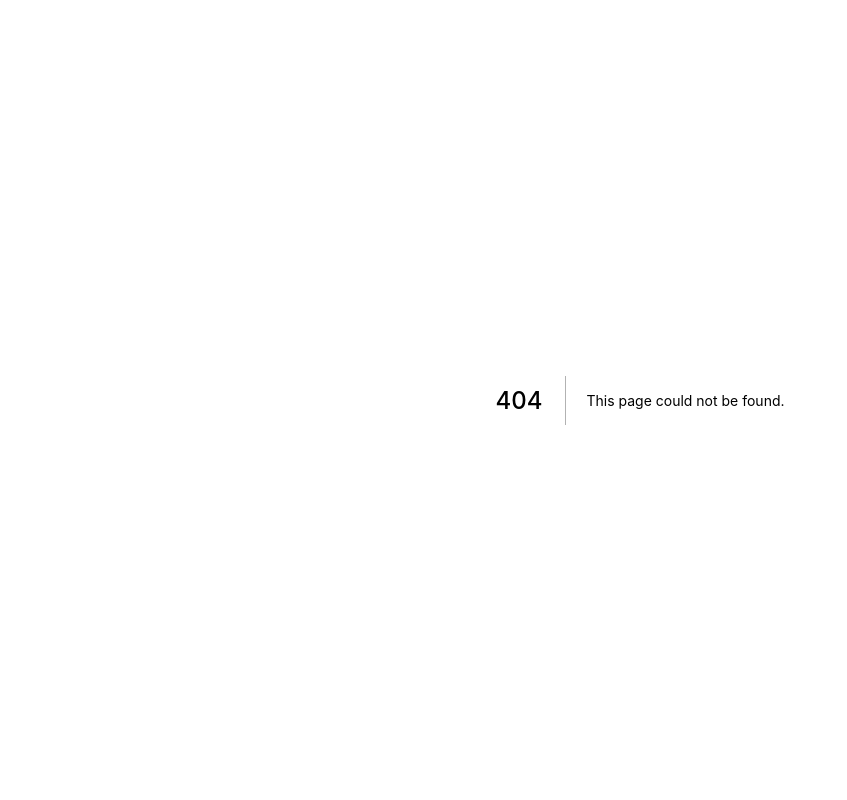
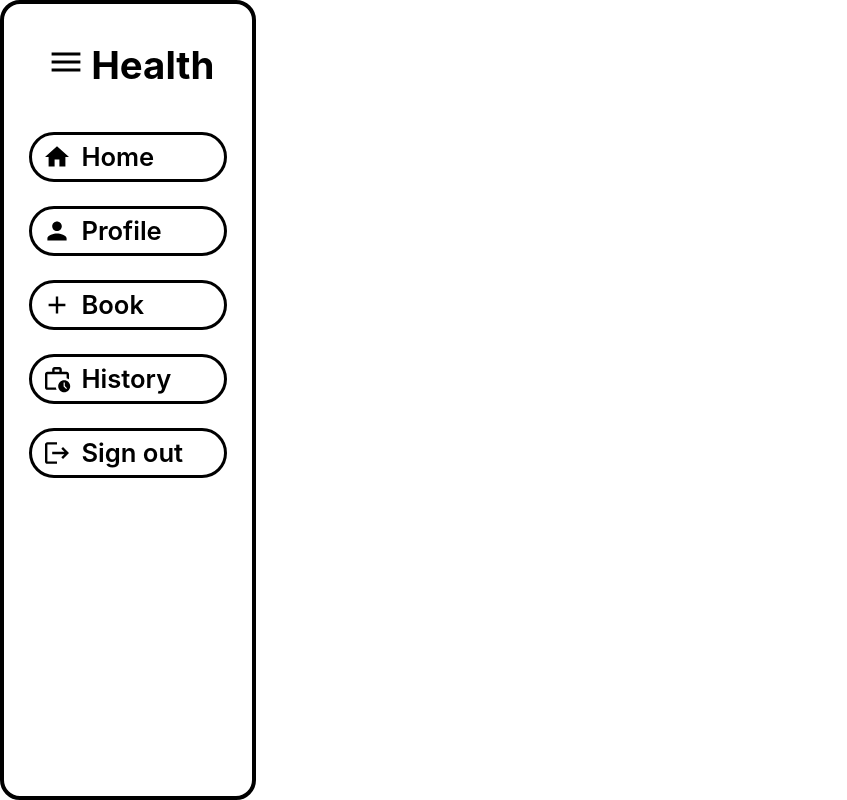
Before and after one commit to Innocent-Bern/health, a Next.js app: page /patient/book in a window 1280 px wide. Before the commit this address had no page. Shown: the whole page, without its empty margins (0-847 px from the left). Built offline with nearby package versions, Linux system fonts and the light colour scheme.

Commit message:
template patient section

```diff
--- /dev/null
+++ b/components/Control.js
@@ -0,0 +1,10 @@
+import styles from "../styles/Patient.module.css"
+const Control = ({controlWidth}) => {
+
+    return (
+        <div style={controlWidth}  className={styles.control}>
+        </div>
+     );
+}
+
+export default Control;
--- /dev/null
+++ b/components/Layout.js
@@ -0,0 +1,19 @@
+import Control from "./Control";
+import Sidebar from "./Sidebar";
+import styles from "../styles/Patient.module.css"
+import { useState } from "react";
+const Layout = ({children}) => {
+    const [controlWidth, setControlWidth]= useState()
+    const [contentWidth, setContentWidth]= useState();
+    return (
+        <div className={styles.home_page}>
+            <Control controlWidth={controlWidth} />
+            <Sidebar setControlWidth={setControlWidth} setContentWidth={setContentWidth} />
+            <div style={contentWidth} className={styles.content} >
+            {children}
+            </div>
+        </div>
+     );
+}
+
+export default Layout;
--- a/components/Sidebar.js
+++ b/components/Sidebar.js
@@ -6,6 +6,7 @@ import PersonIcon from '@mui/icons-material/Person';
 import HomeIcon from '@mui/icons-material/Home';
 import LogoutIcon from '@mui/icons-material/Logout';
 import { useEffect, useState } from "react";
+import Link from "next/link";
 const Sidebar = ({setContentWidth, setControlWidth}) => {
     const [toggle, setToggle]= useState(true)
     const [miniToggle, setMiniToggle]= useState(false)
@@ -36,11 +37,21 @@ const Sidebar = ({setContentWidth, setControlWidth}) => {
                 </div>
                 {toggle && <h2 className={styles.panel_name} > Health </h2>}
             </div>
-            <div style={btnWidth} className={styles.nav_btn}> <HomeIcon className={styles.icon} /> {toggle && <p>Home</p>} </div>
-            <div style={btnWidth} className={styles.nav_btn}> <PersonIcon className={styles.icon} /> {toggle && <p>Profile</p> }</div>
-            <div style={btnWidth} className={styles.nav_btn}> <AddIcon className={styles.icon} /> {toggle && <p>Book</p>} </div>
-            <div style={btnWidth} className={styles.nav_btn}> <WorkHistoryOutlinedIcon className={styles.icon} /> {toggle && <p>History</p>} </div>
-            <div style={btnWidth} className={styles.nav_btn}> <LogoutIcon className={styles.icon} /> {toggle && <p>Sign out</p>}</div>
+            <div style={btnWidth} className={styles.nav_btn}>
+                <Link href="/patient"><a className={styles.anchor}><HomeIcon className={styles.icon} /> {toggle && <p>Home</p>}</a></Link>
+            </div>
+            <div style={btnWidth} className={styles.nav_btn}>
+                <Link href="/patient/profile"><a className={styles.anchor}><PersonIcon className={styles.icon} /> {toggle && <p>Profile</p> }</a></Link>
+            </div>
+            <div style={btnWidth} className={styles.nav_btn}>
+                <Link href="/patient/book"><a className={styles.anchor}><AddIcon className={styles.icon} /> {toggle && <p>Book</p>}</a></Link>
+            </div>
+            <div style={btnWidth} className={styles.nav_btn}>
+                <Link href="/patient/history"><a className={styles.anchor}><WorkHistoryOutlinedIcon className={styles.icon} /> {toggle && <p>History</p>} </a></Link>
+            </div>
+            <div style={btnWidth} className={styles.nav_btn}>
+                <Link href="/patient/logout"><a className={styles.anchor}><LogoutIcon className={styles.icon} /> {toggle && <p>Sign out</p>}</a></Link>
+            </div>
         </nav>
      );
 }
--- /dev/null
+++ b/pages/patient/_app.js
@@ -0,0 +1 @@
+import Layout from "../../components/PatientLayout";
--- /dev/null
+++ b/pages/patient/book.js
@@ -0,0 +1,16 @@
+import Head from "next/head";
+import Layout from "../../components/Layout";
+const Book = () => {
+    return (
+        <>
+        <Head>
+            <title>Health App | Book Appointment</title>
+        </Head>
+        <Layout>
+
+        </Layout>
+        </>
+     );
+}
+
+export default Book;
--- a/styles/Patient.module.css
+++ b/styles/Patient.module.css
@@ -9,7 +9,6 @@
     height: 100vh;
     width: 20vw;
     transition: all 0.5s;
-    /* background-color: blue; */
 }
 .navigation_panel{
     display: flex;
@@ -33,6 +32,7 @@
     margin-bottom: 4vh;
     font-size: 2vw;
 }
+
 .nav_btn{
     display: flex;
     flex-direction: row;
@@ -52,6 +52,12 @@
     background-color: black;
     color: #fff;
 }
+.anchor{
+    display: flex;
+    flex-direction: row;
+    align-items: center;
+    width: 100%;
+}
 .menu_icon,
 .icon{
     transform: scale(1.2);
@@ -69,7 +75,6 @@
     width: 80vw;
     transition: width 0.5s;
     padding: 2% 2% 0 2%;
-    /* background-color: aqua; */
 }
 .top{
     display: flex;
```
Also changed, not shown: pages/patient/index.js (+17 -16 lines), styles/Book.module.css (added, +7 -0 lines).
